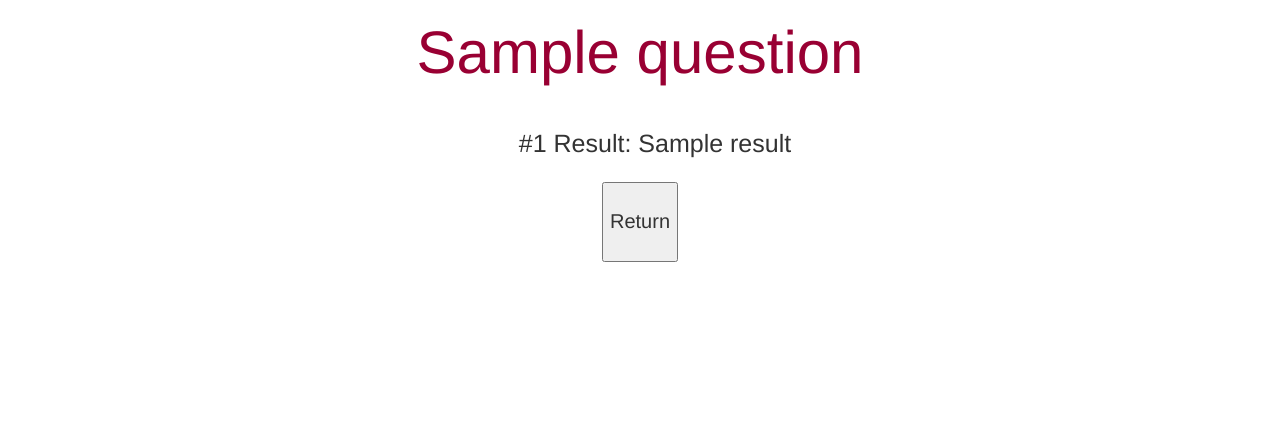
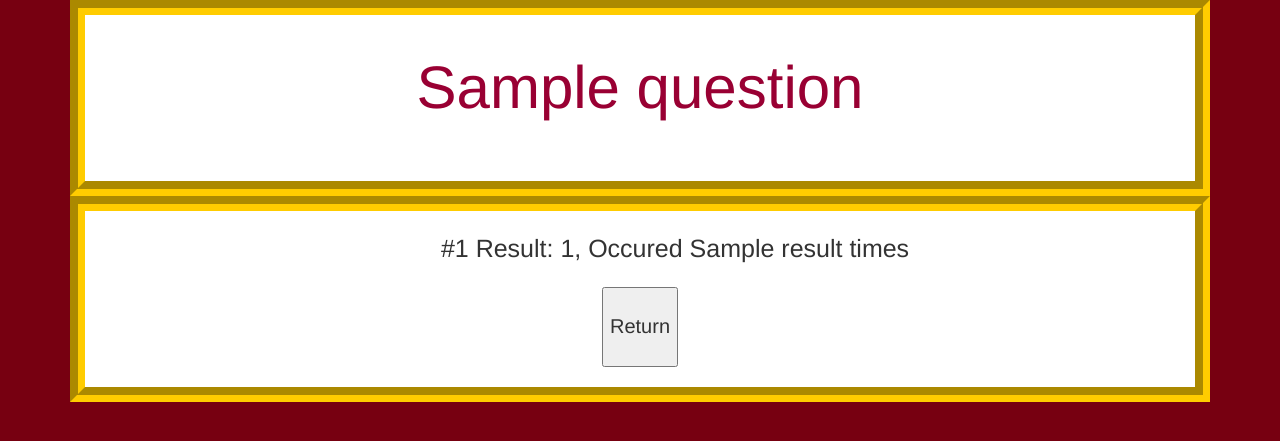
Before and after one commit to alex-wyc/70Factorial, a Flask app: template templates/results.html in a window 1280 px wide. Shown: the top 441 px of the page. Run offline with Flask 2, Linux system fonts and the light colour scheme; the template is opened without the code that fills it: most values are stand-ins (such as "Sample title", 1, 10 or a date in 2020); some libraries are stand-ins or nearby versions.

Commit message:
looks much better now

```diff
--- a/static/main.css
+++ b/static/main.css
@@ -36,24 +36,21 @@
     padding-bottom: 30px;
 }
 
-div#content {
-    display: none;
-    }
-
-div#loading {
-    top: 200 px;
-    margin: auto;
-    position: absolute;
-    z-index: 1000;
-    width: 160px;
-    height: 24px;
-    background: url(loading.gif) no-repeat;
-    cursor: wait;
-    }
-
 #result {
     font-size: 25px;
     padding-bottom: 10px;
+}
+
+body {
+    background: #770011;
+}
+
+.non-background {
+    background: #FFFFFF;
+    padding: 20px;
+    border-width: 15px;
+    border-color: #ffcc00;
+    border-style: groove;
 }
 
 ::-webkit-input-placeholder {
--- a/templates/results.html
+++ b/templates/results.html
@@ -1,34 +1,20 @@
 {% extends 'layout.html' %}
 {% block body %}
-<script type="text/javascript">// <![CDATA[
-        function preloader(){
-            document.getElementById("loading").style.display = "none";
-            document.getElementById("content").style.display = "block";
-        }//preloader
-        window.onload = preloader;
-// ]]></script>
+<div class = "container non-background">
+    <h1 id="question"> {{question}} </h1>
+</div>
 
-
-<div id="content">
-  <div class = "container">
-    <h1 id="question"> {{question}} </h1>
-  </div>
-
-  <div class = "container">
+<div class = "container non-background">
     {% for result in results %}
     <div class = "container" >
-      <center>
-	<p id = "result"> #{{loop.index}} Result: {{result}} </p>
-      </center>
+        <center>
+            <p id = "result"> #{{loop.index}} Result: {{result[0]}}, Occured {{result[1]}} times </p>
+        </center>
     </div>
     {% endfor %}
     <form action="/">
-      <center> <input type="submit" id="form-btn" value="Return"> </center>
+        <center> <input type="submit" id="form-btn" value="Return"> </center>
     </form>
-  </div>
-
 </div>
 
-<div id="loading">
-</div>
 {% endblock %}
```
Also changed, not shown: templates/index.html (+17 -1 lines).
